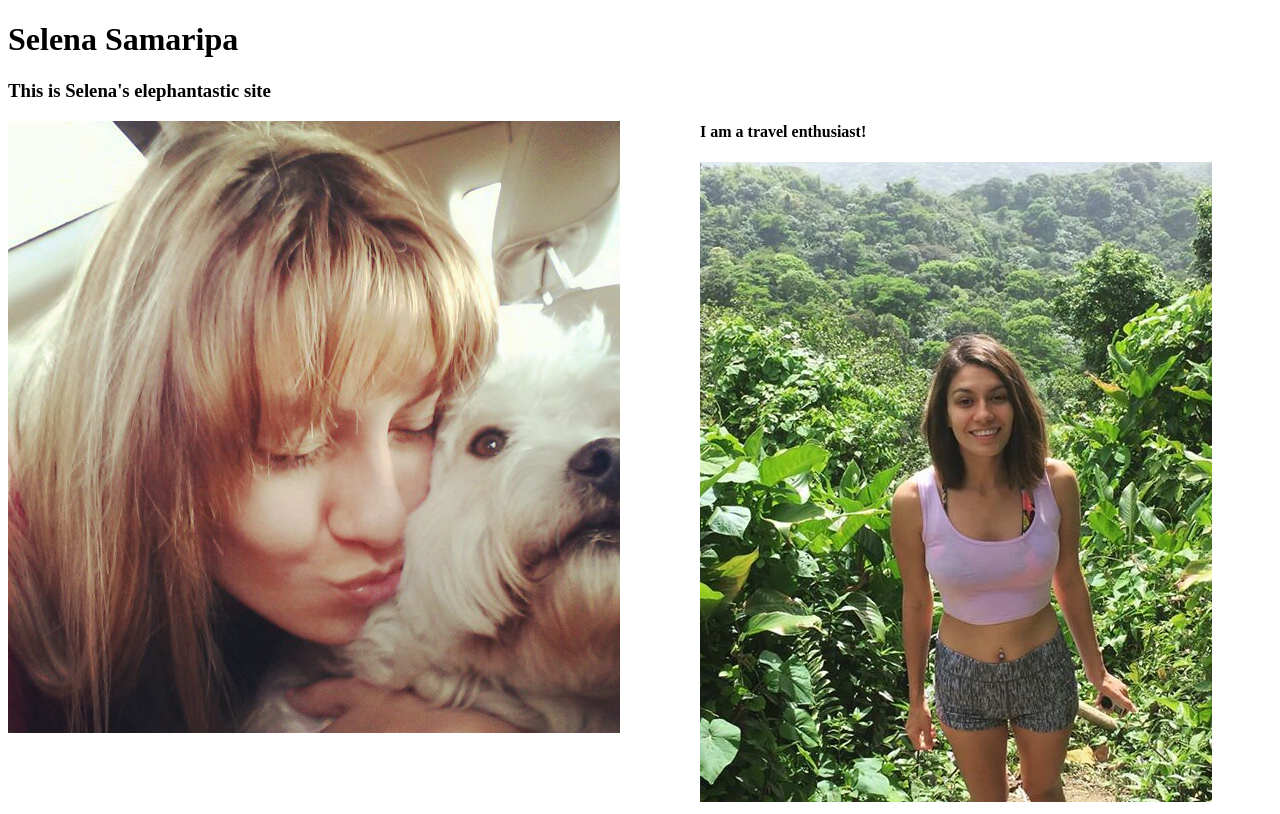
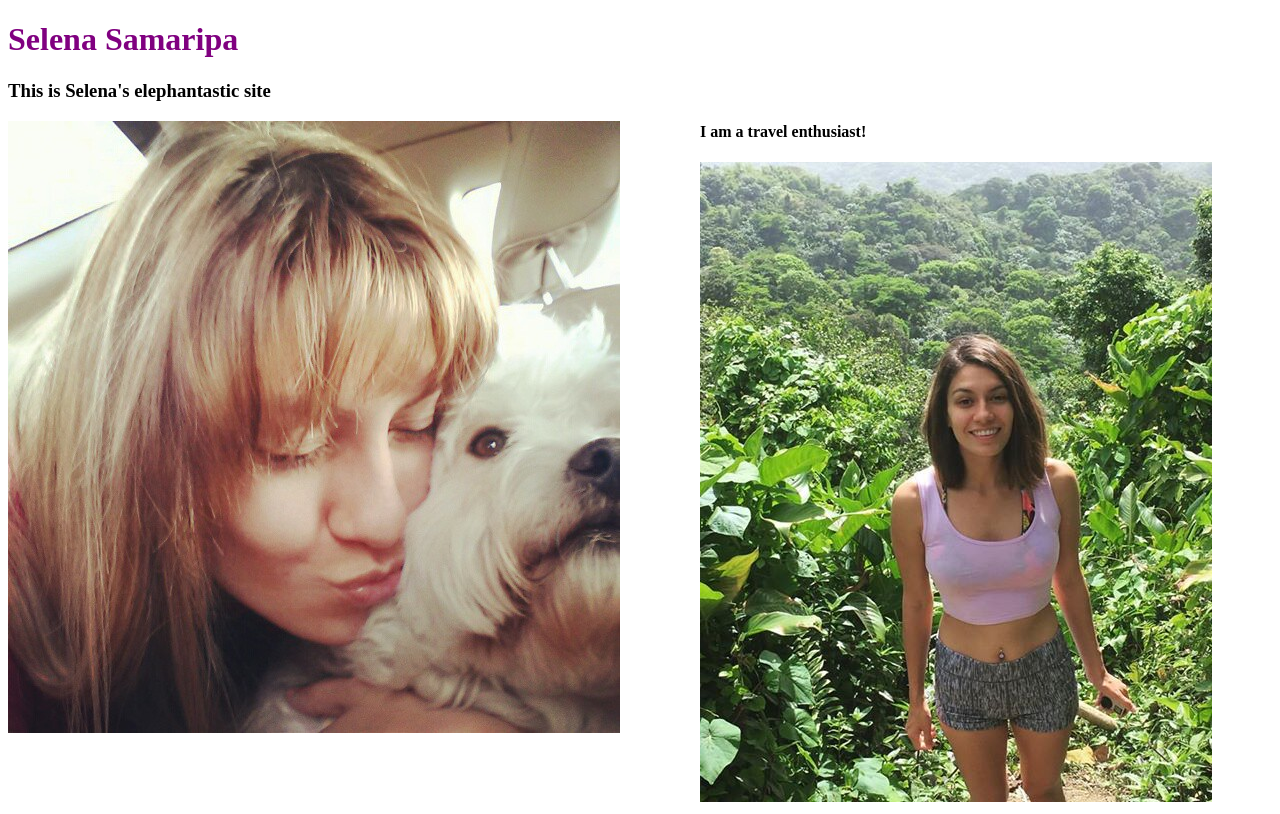
Before and after one commit to selenalayan/profile-site-2, a plain HTML site: page index.html in a window 1280 px wide. Drawn offline with Linux system fonts and the light colour scheme.

Commit message:
added css h1

```diff
--- a/index.html
+++ b/index.html
@@ -1,7 +1,12 @@
 <!DOCTYPE html>
 <html>
 <head>
-	<title></title>
+	<style type="text/css">
+
+		h1  {
+			color:purple;
+		}
+	</style>
 </head>
 <body>
 	<div>
```
